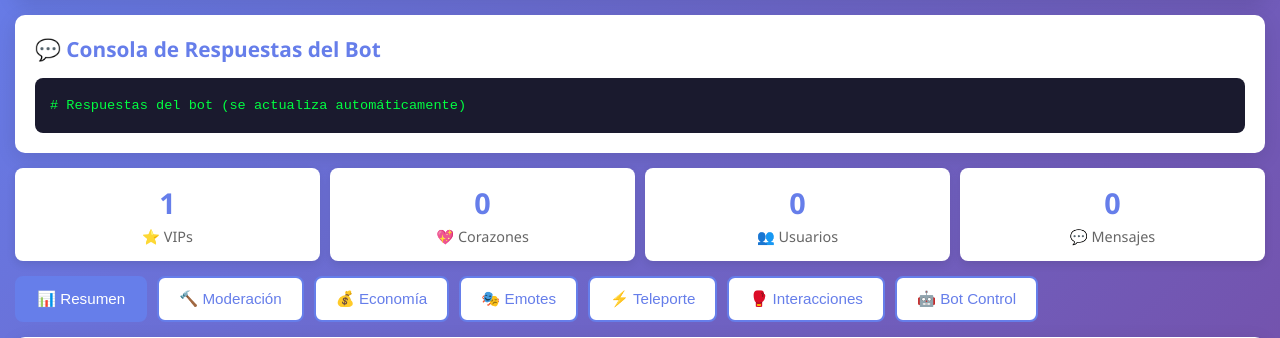
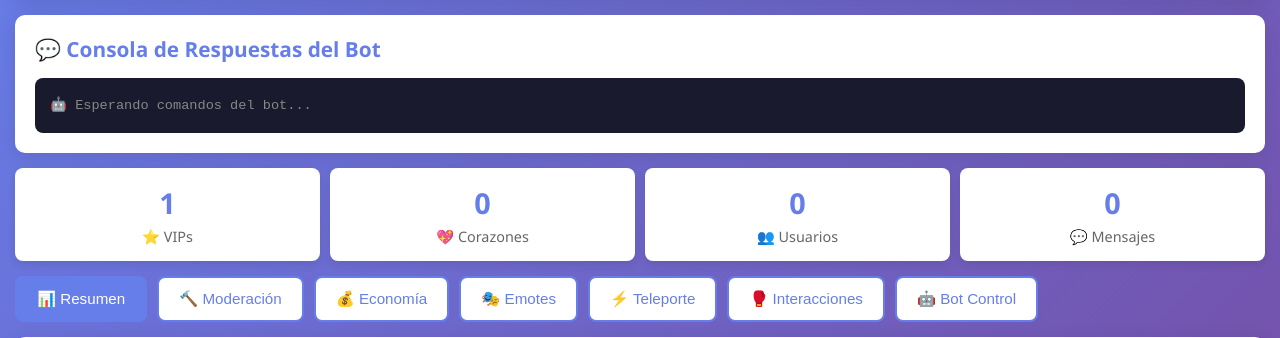
Before and after one commit to daikelcutino-spec/Leoparedes, a Flask app: page / in a window 1280 px wide. Shown: the part 123-461 px from the top of the page. Run offline with Flask 3, Linux system fonts and the light colour scheme.

Commit message:
Assistant checkpoint: Corregir error en consola del panel web
Assistant generated file changes:
- templates/index.html: Mejorar manejo de errores en updateBotConsole para evitar errores cuando no hay respuestas

---

User prompt:

Ya verifica si el bot da error y la web

Replit-Commit-Author: Assistant
Replit-Commit-Session-Id: 5357ce00-d645-41dd-8d26-abe674f0a800

```diff
--- a/templates/index.html
+++ b/templates/index.html
@@ -928,10 +928,11 @@
                 const response = await fetch('/api/bot_responses');
                 const data = await response.json();
 
-                if (data.success && data.responses && Array.isArray(data.responses)) {
-                    const consoleDiv = document.getElementById('botConsole');
+                const consoleDiv = document.getElementById('botConsole');
+
+                if (data.success && data.responses && Array.isArray(data.responses) && data.responses.length > 0) {
                     const lines = data.responses
-                        .filter(line => line && line.trim())
+                        .filter(line => line && line.trim() && !line.trim().startsWith('#'))
                         .map(line => {
                             const trimmed = line.trim();
                             // Colorear según el tipo de mensaje
@@ -945,15 +946,22 @@
                         })
                         .join('');
 
-                    consoleDiv.innerHTML = lines || '<div class="console-line" style="color: #666;">Esperando comandos...</div>';
-
-                    // Auto scroll al final
-                    consoleDiv.scrollTop = consoleDiv.scrollHeight;
+                    if (lines) {
+                        consoleDiv.innerHTML = lines;
+                        // Auto scroll al final
+                        consoleDiv.scrollTop = consoleDiv.scrollHeight;
+                    } else {
+                        consoleDiv.innerHTML = '<div class="console-line" style="color: #888;">🤖 Esperando comandos del bot...</div>';
+                    }
+                } else {
+                    consoleDiv.innerHTML = '<div class="console-line" style="color: #888;">🤖 Esperando comandos del bot...</div>';
                 }
             } catch (error) {
                 console.error('Error actualizando consola:', error);
                 const consoleDiv = document.getElementById('botConsole');
-                consoleDiv.innerHTML = '<div class="console-line" style="color: #ff6b6b;">Error cargando consola</div>';
+                if (consoleDiv) {
+                    consoleDiv.innerHTML = '<div class="console-line" style="color: #ff6b6b;">❌ Error cargando consola</div>';
+                }
             }
         }
 
```
